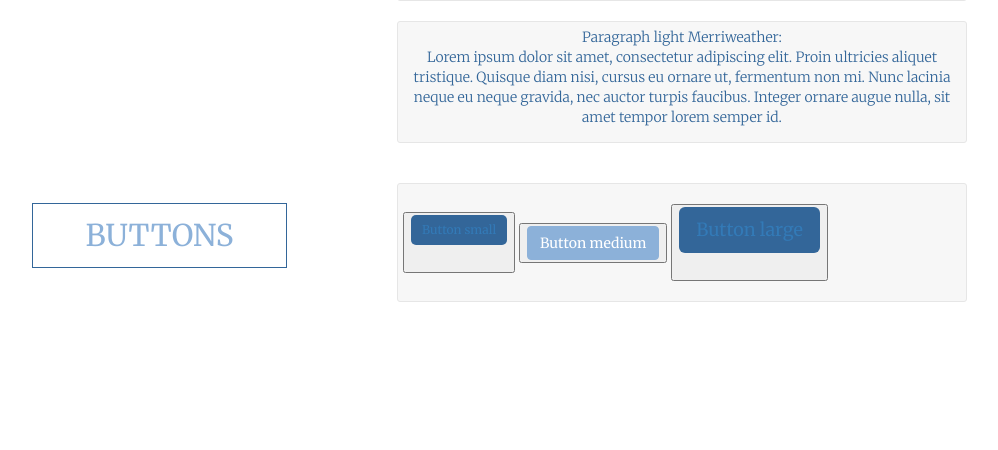
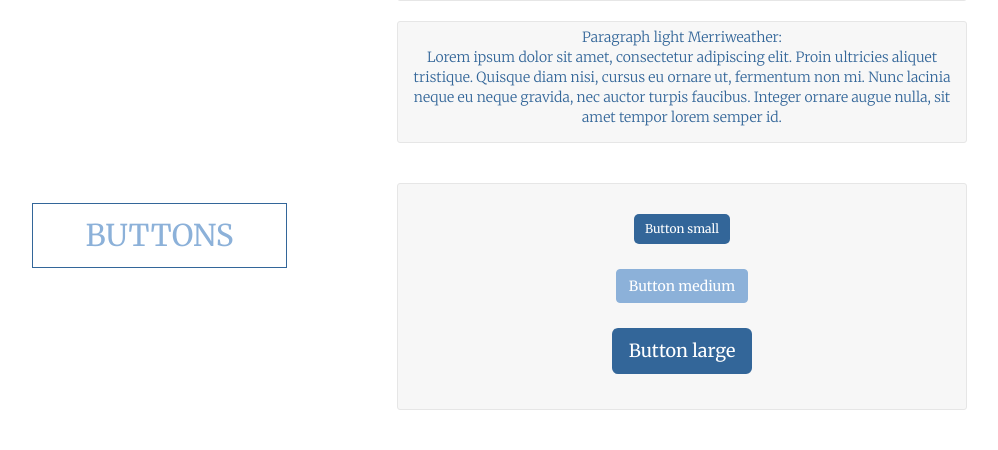
Before and after one commit to monabazzaz/contactmanager, a PHP site: page /style.html in a window 1280 px wide. Shown: the part 2378-2828 px from the top of the page, without its empty margins (148-1146 px from the left). Before the commit the page ends 2680 px from the top, so only its background shows below. Run offline with PHP 8.4, Linux system fonts and the light colour scheme; some web fonts are replaced.

Commit message:
The buttons are finally working in the style guide yippeee

```diff
--- a/css/styleguide.css
+++ b/css/styleguide.css
@@ -226,8 +226,9 @@
 .btns {
   border: 1px solid #e6e6e6;
   border-radius: 3px;
-  padding: 20px 5px 20px 5px;
+  padding: 30px 5px 10px 5px;
   background-color: rgba(242, 242, 242, 0.6);
+  text-align: center;
 }
 
 .btn-sm {
@@ -235,9 +236,11 @@
   font-family: 'Merriweather', serif;
   background-color: #336699;
   border-radius: 5px;
+  color: white;
 }
 
 .btn-md {
+  margin-bottom: 25px;
   font-family: 'Merriweather', serif;
   background-color: #8cb1d9;
   border-color: #8cb1d9;
@@ -248,4 +251,5 @@
   margin-bottom: 25px;
   font-family: 'Merriweather', serif;
   background-color: #336699;
+  color: white;
 }
--- a/style.html
+++ b/style.html
@@ -194,12 +194,16 @@
       </div>
       <div class="col-md-1"></div>
       <div class="col-md-6 btns">
-        <button><a href="#" class="btn btn-sm">Button small</a></button>
-        <button><a href="#" class="btn btn-md">Button medium</a></button>
-        <button><a href="#" class="btn btn-lg">Button large</a></button>
+        <a href="#" class="btn btn-sm pull-center">Button small</a>
+        <br>
+        <a href="#" class="btn btn-md">Button medium</a>
+        <br>
+        <a href="#" class="btn btn-lg">Button large</a>
       </div>
       <div class="col-md-1"></div>
     </div>
+    <br>
+    <br>
 
 
   </div>
```
